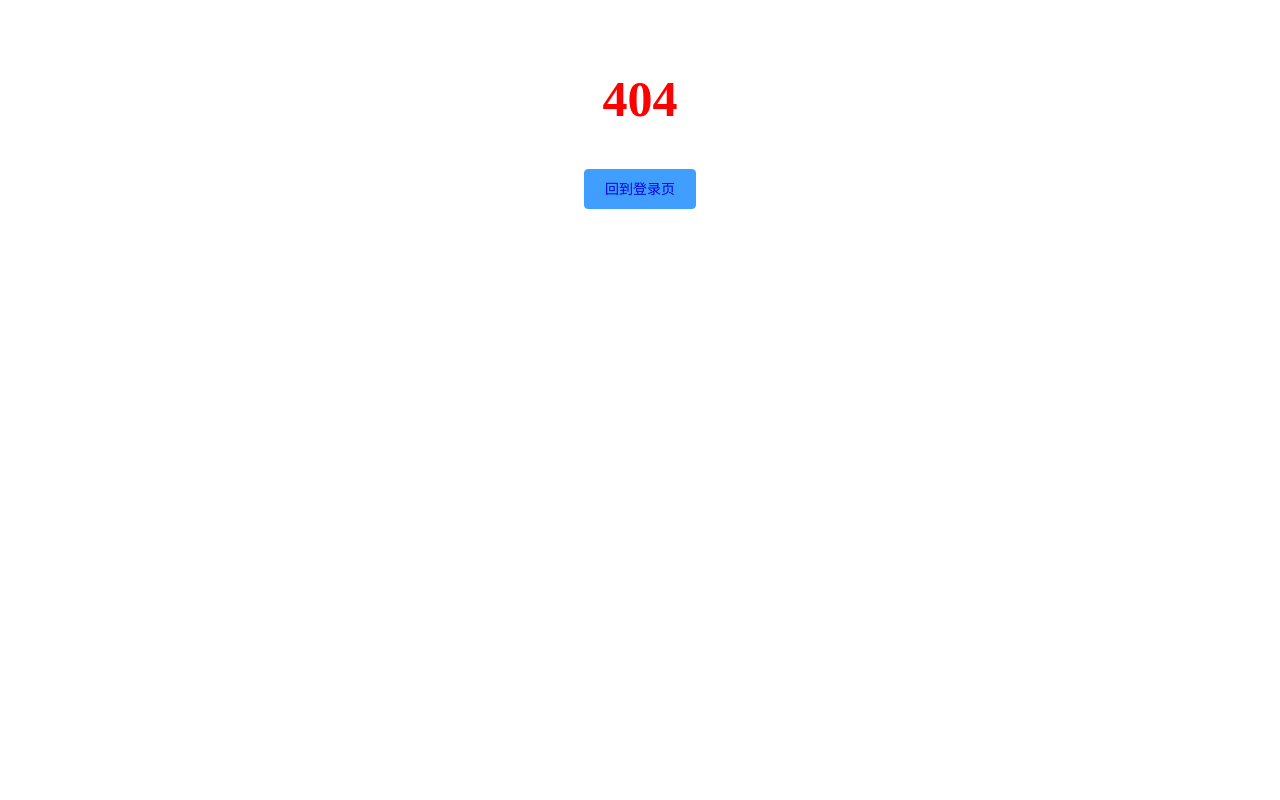
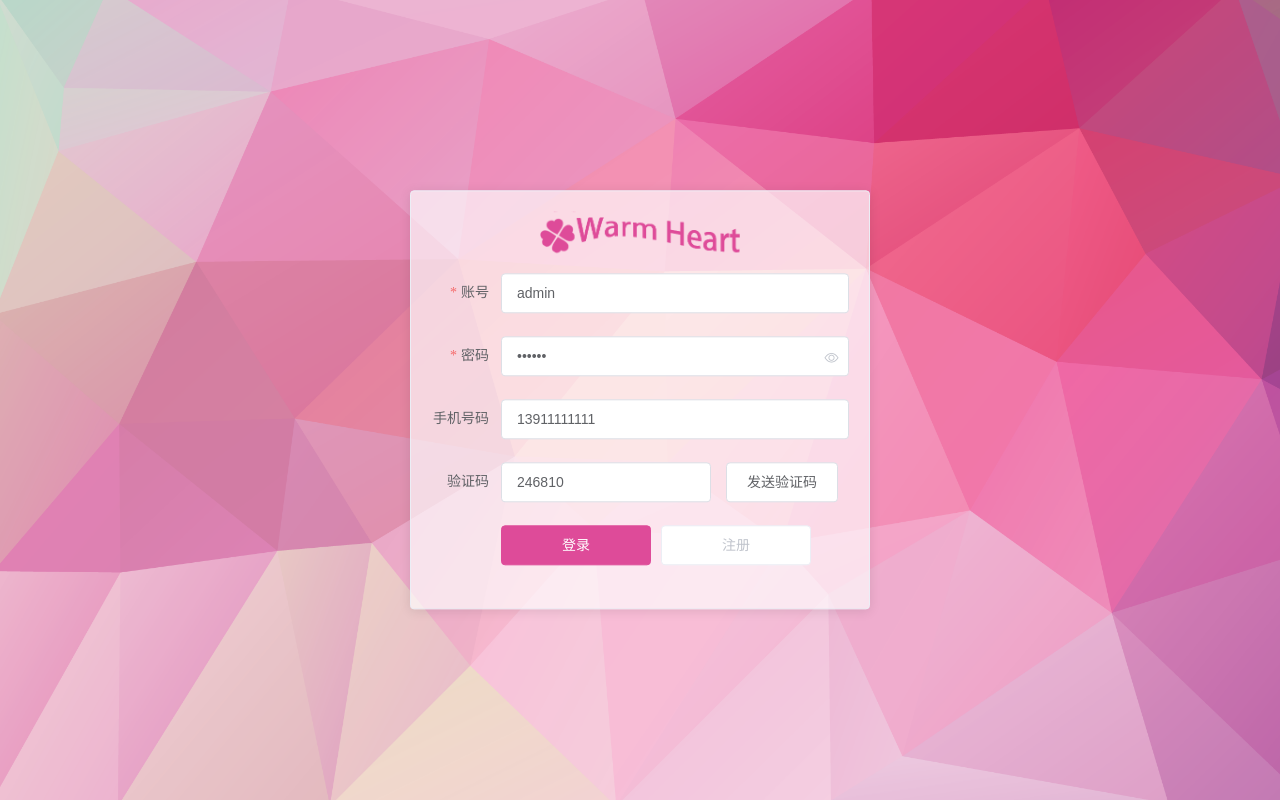
Before and after one commit to wcyycwqie/SecondMoonLight, a Vue app: page /login in a window 1280 px wide. Before the commit this address had no page. Built offline with nearby package versions, Linux system fonts and the light colour scheme.

Commit message:
login module finish

```diff
--- a/package.json
+++ b/package.json
@@ -34,7 +34,9 @@
       "plugin:vue/essential",
       "eslint:recommended"
     ],
-    "rules": {},
+    "rules": {
+      "no-unused-vars": "off"
+    },
     "parserOptions": {
       "parser": "babel-eslint"
     }
--- a/src/main.js
+++ b/src/main.js
@@ -4,6 +4,9 @@ import router from '@/router'
 //使用elementUI框架
 import ElementUI from 'element-ui'
 import 'element-ui/lib/theme-chalk/index.css'
+import axios from 'axios'
+//全局注册axios
+Vue.prototype.$axios = axios
 
 /*
   productionTip 配置vue框架的日志级别
--- a/src/router/index.js
+++ b/src/router/index.js
@@ -4,6 +4,7 @@ import Router from 'vue-router'
 //引入组件
 import Login from '@/views/login/login'
 import NotFound from '@/views/404'
+import Home from '@/views/home'
 
 Vue.use(Router)
 
@@ -11,9 +12,14 @@ Vue.use(Router)
 const router = new Router({
   mode: 'history',
   routes: [{
-    path: '/',
+    path: '/login',
     name: 'root',
     component: Login
+  },
+  {
+    path: '/',
+    name: 'home',
+    component: Home
   },
   {
     path: '*',
--- a/src/views/404/index.vue
+++ b/src/views/404/index.vue
@@ -5,7 +5,7 @@
         <h1>404</h1>
         <el-row class="goback">
           <el-button type="primary">
-            <router-link to="/">
+            <router-link to="/login">
               回到登录页
             </router-link>
           </el-button>
--- /dev/null
+++ b/src/views/home/index.vue
@@ -0,0 +1,13 @@
+<template>
+  <h1>home</h1>
+</template>
+
+<script>
+export default {
+
+}
+</script>
+
+<style>
+
+</style>
--- a/src/views/login/login.vue
+++ b/src/views/login/login.vue
@@ -29,21 +29,24 @@
                 v-model="loginForm.password"
               ></el-input>
             </el-form-item>
-            <el-form-item label="手机号码" prop="phone">
+            <el-form-item label="手机号码" prop="mobile">
               <el-input
                 placeholder="请输入手机号码"
-                v-model="loginForm.phone"
+                v-model="loginForm.mobile"
               ></el-input>
             </el-form-item>
             <el-form-item label="验证码">
               <el-input
                 placeholder="请输入验证码"
                 style="width:210px;margin-right:15px;"
+                v-model="loginForm.code"
               ></el-input>
               <el-button>发送验证码</el-button>
             </el-form-item>
             <el-form-item class="form-footer">
-              <el-button :class="{ 'btn-login': true }">登录</el-button>
+              <el-button :class="{ 'btn-login': true }" @click="login()"
+                >登录</el-button
+              >
               <el-button disabled>注册</el-button>
             </el-form-item>
           </el-form>
@@ -54,22 +57,26 @@
 </template>
 
 <script>
+/* eslint-disable no-console */
+
 export default {
   name: 'Login',
   data () {
     // 自定义校验
     // 手机号码格式校验
-    const phoneNumCheck = (rule, value, callback) => {
+    const mobileNumCheck = (rule, value, callback) => {
       if (!/^1[3-9]\d{9}$/.test(value)) {
         return callback(new Error('手机号格式不对'))
       }
+      callback()
     }
 
     return {
       loginForm: {
         name: 'admin',
         password: '123456',
-        phone: ''
+        mobile: '13911111111',
+        code: '246810'
       },
       loginRules: {
         name: [
@@ -78,10 +85,31 @@ export default {
         password: [
           { required: true, message: '密码不能为空', trigger: 'blur' }
         ],
-        phone: [
-          { validator: phoneNumCheck, trigger: 'blur' }
+        mobile: [
+          { validator: mobileNumCheck, trigger: 'blur' }
         ]
       }
+    }
+  },
+  methods: {
+    // 登录
+    login () {
+      console.log('login!')
+      this.$refs.loginForm.validate(async (valid) => {
+        if (valid) {
+          console.log('true')
+          this.$axios
+            .post('http://ttapi.research.itcast.cn/mp/v1_0/authorizations', this.loginForm)
+            .then(res => {
+              console.log(res)
+              this.$router.push('/')
+            })
+            .catch(err => {
+              console.log('error')
+            })
+        }
+      })
+
     }
   }
 }
@@ -107,7 +135,7 @@ export default {
     width: 500px;
     // height: 500px * @gRate;
     .el-card {
-      background: #FFFFFFAA;
+      background: #ffffffaa;
       .img-logo {
         display: block;
         margin: 0 auto 20px;
```
Also changed, not shown: 1 other file (tests, documents, lock files or other folders).
